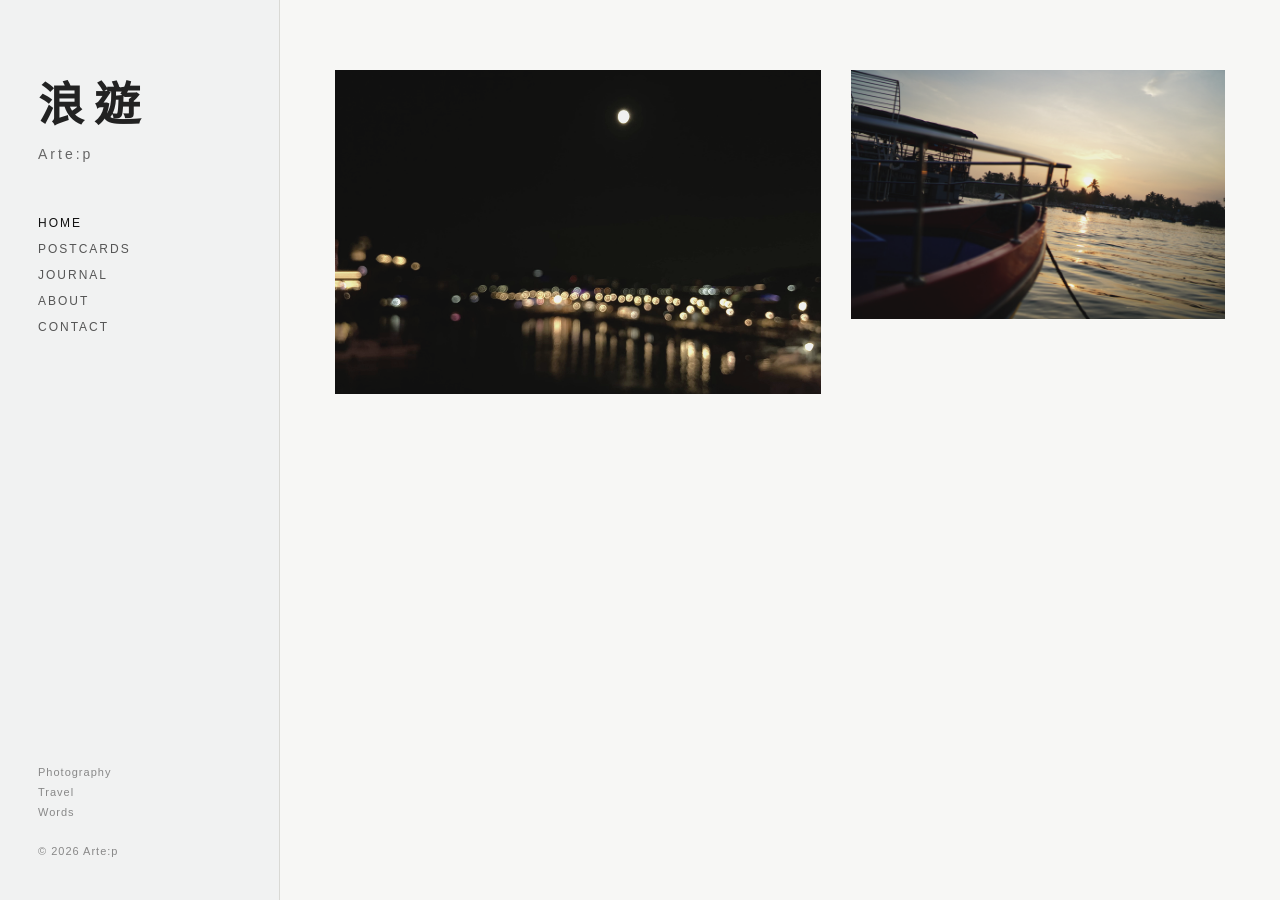
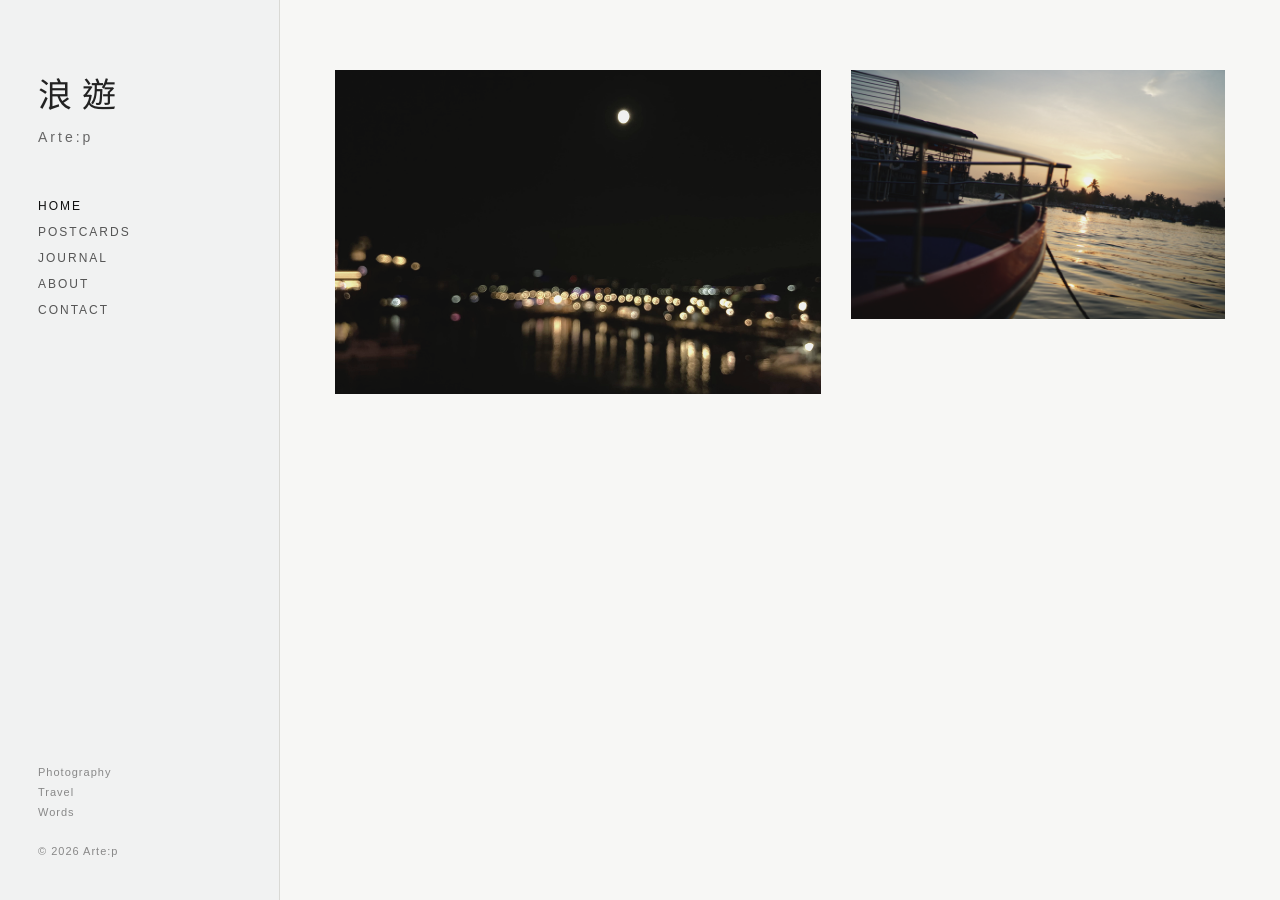
Before and after one commit to artep-wandering/artep-wandering.github.io, a Jekyll site: the page built from index.html, in a window 1280 px wide. Built offline with Jekyll 4.4.1, drawn with Linux system fonts in a browser that asks for light colours.

Commit message:
home_css_0.0.20

```diff
--- a/assets/css/home.css
+++ b/assets/css/home.css
@@ -1,5 +1,5 @@
 /* HOME DESTOP ONLY */
-/* VERSION: home_css_0.0.19 */
+/* VERSION: home_css_0.0.20 */
 * {
   box-sizing: border-box;
 }
@@ -44,9 +44,9 @@ body {
 }
 
 .brand-title {
-  font-size: 46px;
+  font-size: 34px;
   letter-spacing: 10px;
-  font-weight: 600;
+  font-weight: 400;
   margin-bottom: 12px;
 }
 
```
